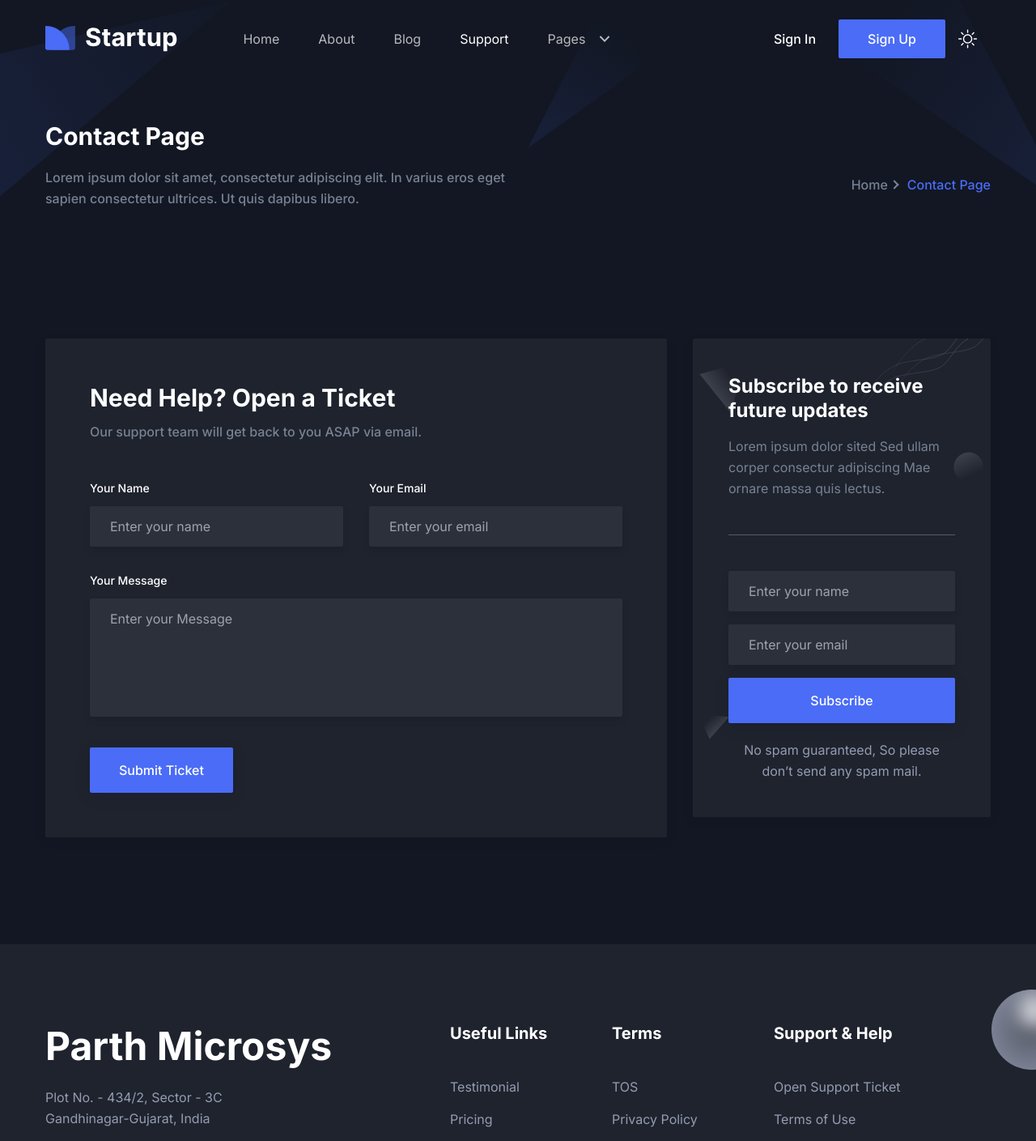
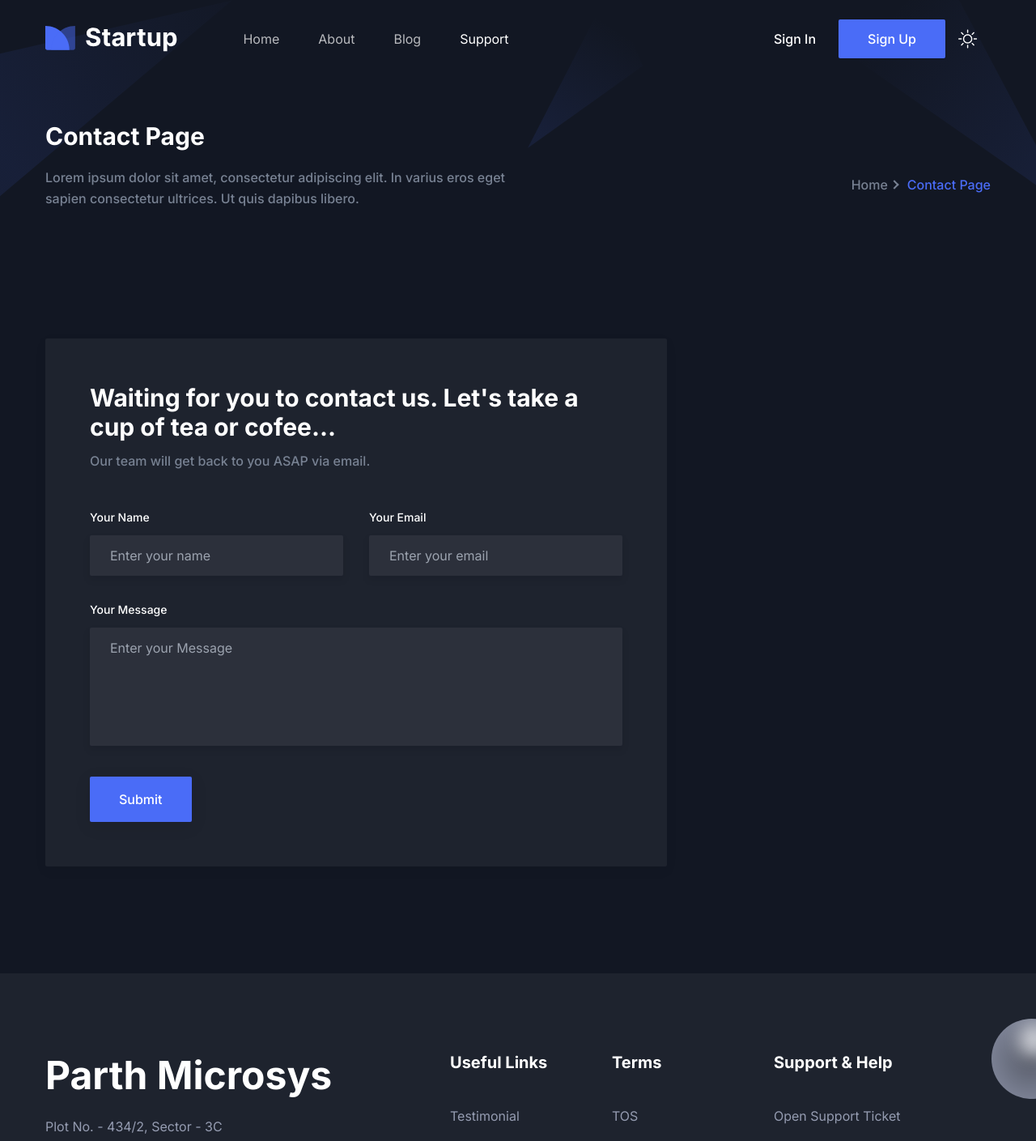
Before and after one commit to prem30488/parthmicrosys, a Next.js app: page /contact in a window 1280 px wide. Shown: the top 1409 px of the page at 81% size. Built offline with nearby package versions, Linux system fonts and the light colour scheme.

Commit message:
first commit

```diff
--- a/src/app/page.tsx
+++ b/src/app/page.tsx
@@ -12,8 +12,8 @@ import Video from "@/components/Video";
 import { Metadata } from "next";
 
 export const metadata: Metadata = {
-  title: "Free Next.js Template for Startup and SaaS",
-  description: "This is Home for Startup Nextjs Template",
+  title: "Parth Microsys",
+  description: "Both Product and Service Based Company for web development.",
   // other metadata
 };
 
--- a/src/components/About/AboutSectionOne.tsx
+++ b/src/components/About/AboutSectionOne.tsx
@@ -35,15 +35,15 @@ const AboutSectionOne = () => {
               >
                 <div className="mx-[-12px] flex flex-wrap">
                   <div className="w-full px-3 sm:w-1/2 lg:w-full xl:w-1/2">
-                    <List text="Premium quality" />
-                    <List text="Tailwind CSS" />
+                    <List text="Premium quality Products" />
+                    <List text="Premium Monthly Updates" />
                     <List text="Use for lifetime" />
                   </div>
 
                   <div className="w-full px-3 sm:w-1/2 lg:w-full xl:w-1/2">
-                    <List text="Next.js" />
+                    <List text="JS Frameworks such as Next.js,React,Angular etc" />
                     <List text="Rich documentation" />
-                    <List text="Developer friendly" />
+                    <List text="Developer and End user friendly" />
                   </div>
                 </div>
               </div>
--- a/src/components/Contact/index.tsx
+++ b/src/components/Contact/index.tsx
@@ -12,10 +12,10 @@ const Contact = () => {
               "
             >
               <h2 className="mb-3 text-2xl font-bold text-black dark:text-white sm:text-3xl lg:text-2xl xl:text-3xl">
-                Need Help? Open a Ticket
+                Waiting for you to contact us. Let's take a cup of tea or cofee...
               </h2>
               <p className="mb-12 text-base font-medium text-body-color">
-                Our support team will get back to you ASAP via email.
+                Our team will get back to you ASAP via email.
               </p>
               <form>
                 <div className="-mx-4 flex flex-wrap">
@@ -67,7 +67,7 @@ const Contact = () => {
                   </div>
                   <div className="w-full px-4">
                     <button className="rounded-sm bg-primary px-9 py-4 text-base font-medium text-white shadow-submit duration-300 hover:bg-primary/90 dark:shadow-submit-dark">
-                      Submit Ticket
+                      Submit
                     </button>
                   </div>
                 </div>
@@ -75,7 +75,7 @@ const Contact = () => {
             </div>
           </div>
           <div className="w-full px-4 lg:w-5/12 xl:w-4/12">
-            <NewsLatterBox />
+            {/*   <NewsLatterBox /> */}
           </div>
         </div>
       </div>
--- a/src/components/Footer/index.tsx
+++ b/src/components/Footer/index.tsx
@@ -113,7 +113,7 @@ const Footer = () => {
                   </li>
                   <li>
                     <Link
-                      href="/"
+                      href="#pricing"
                       className="mb-4 inline-block text-base text-body-color duration-300 hover:text-primary dark:text-body-color-dark dark:hover:text-primary"
                     >
                       Pricing
@@ -121,10 +121,10 @@ const Footer = () => {
                   </li>
                   <li>
                     <Link
-                      href="/about"
+                      href="#features"
                       className="mb-4 inline-block text-base text-body-color duration-300 hover:text-primary dark:text-body-color-dark dark:hover:text-primary"
                     >
-                      About
+                      Key Areas
                     </Link>
                   </li>
                 </ul>
--- a/src/components/Header/menuData.tsx
+++ b/src/components/Header/menuData.tsx
@@ -25,60 +25,60 @@ const menuData: Menu[] = [
     path: "/contact",
     newTab: false,
   },
-  {
-    id: 4,
-    title: "Pages",
-    newTab: false,
-    submenu: [
-      {
-        id: 41,
-        title: "About Page",
-        path: "/about",
-        newTab: false,
-      },
-      {
-        id: 42,
-        title: "Contact Page",
-        path: "/contact",
-        newTab: false,
-      },
-      {
-        id: 43,
-        title: "Blog Grid Page",
-        path: "/blog",
-        newTab: false,
-      },
-      {
-        id: 44,
-        title: "Blog Sidebar Page",
-        path: "/blog-sidebar",
-        newTab: false,
-      },
-      {
-        id: 45,
-        title: "Blog Details Page",
-        path: "/blog-details",
-        newTab: false,
-      },
-      {
-        id: 46,
-        title: "Sign In Page",
-        path: "/signin",
-        newTab: false,
-      },
-      {
-        id: 47,
-        title: "Sign Up Page",
-        path: "/signup",
-        newTab: false,
-      },
-      {
-        id: 48,
-        title: "Error Page",
-        path: "/error",
-        newTab: false,
-      },
-    ],
-  },
+  // {
+  //   id: 4,
+  //   title: "Pages",
+  //   newTab: false,
+  //   submenu: [
+  //     {
+  //       id: 41,
+  //       title: "About Page",
+  //       path: "/about",
+  //       newTab: false,
+  //     },
+  //     {
+  //       id: 42,
+  //       title: "Contact Page",
+  //       path: "/contact",
+  //       newTab: false,
+  //     },
+  //     {
+  //       id: 43,
+  //       title: "Blog Grid Page",
+  //       path: "/blog",
+  //       newTab: false,
+  //     },
+  //     {
+  //       id: 44,
+  //       title: "Blog Sidebar Page",
+  //       path: "/blog-sidebar",
+  //       newTab: false,
+  //     },
+  //     {
+  //       id: 45,
+  //       title: "Blog Details Page",
+  //       path: "/blog-details",
+  //       newTab: false,
+  //     },
+  //     {
+  //       id: 46,
+  //       title: "Sign In Page",
+  //       path: "/signin",
+  //       newTab: false,
+  //     },
+  //     {
+  //       id: 47,
+  //       title: "Sign Up Page",
+  //       path: "/signup",
+  //       newTab: false,
+  //     },
+  //     {
+  //       id: 48,
+  //       title: "Error Page",
+  //       path: "/error",
+  //       newTab: false,
+  //     },
+  //   ],
+  // },
 ];
 export default menuData;
--- a/src/components/Hero/index.tsx
+++ b/src/components/Hero/index.tsx
@@ -20,13 +20,13 @@ const Hero = () => {
                 </p>
                 <div className="flex flex-col items-center justify-center space-y-4 sm:flex-row sm:space-x-4 sm:space-y-0">
                   <Link
-                    href="https://parthmicrosys.co.in"
+                    href="#pricing"
                     className="rounded-sm bg-primary px-8 py-4 text-base font-semibold text-white duration-300 ease-in-out hover:bg-primary/80"
                   >
                     Find the best brand in best deals.
                   </Link>
                   <Link
-                    href="https://github.com/prem30488/startup-nextjs"
+                    href="https://github.com/prem30488/ParthMicrosys"
                     className="inline-block rounded-sm bg-black px-8 py-4 text-base font-semibold text-white duration-300 ease-in-out hover:bg-black/90 dark:bg-white/10 dark:text-white dark:hover:bg-white/5"
                   >
                     Star on GitHub
```
Also changed, not shown: src/components/Pricing/index.tsx (+12 -9 lines).
